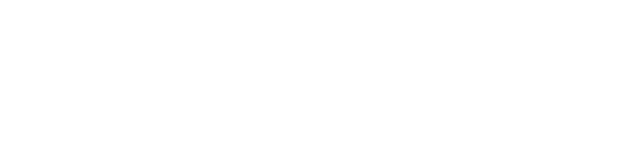
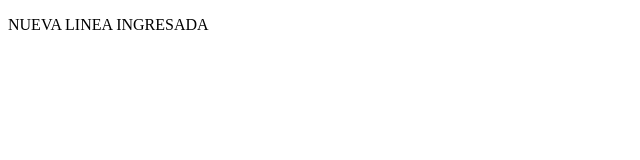
Before and after one commit to cfagustin/sistema_registro_alura, a plain HTML site: page index.html in a window 1280 px wide. Shown: the whole page, without its empty margins (0-640 px from the left). Drawn offline with Linux system fonts and the light colour scheme.

Commit message:
Actualiza el index

```diff
--- a/index.html
+++ b/index.html
@@ -6,6 +6,7 @@
     <title>Sistema Registro</title>
 </head>
 <body>
+    <p>NUEVA LINEA INGRESADA</p>
 
 </body>
 </html>
```
